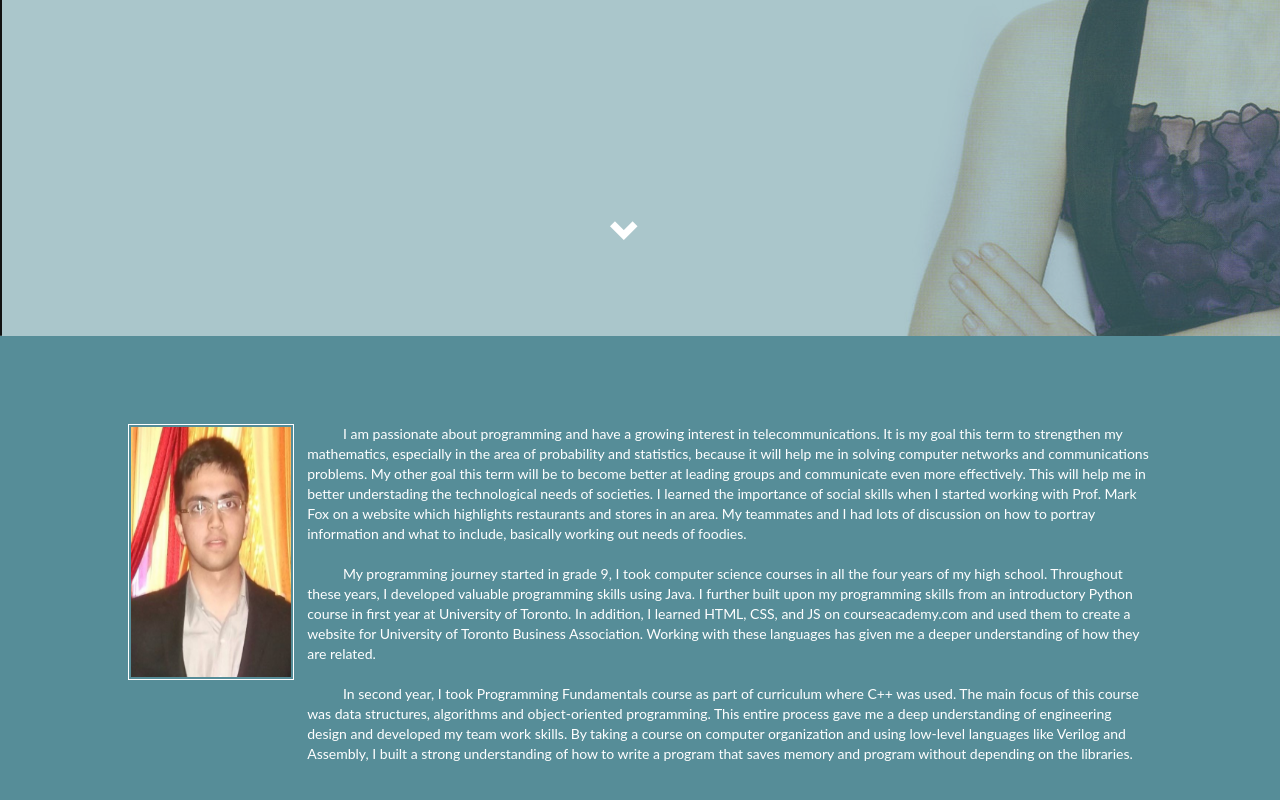
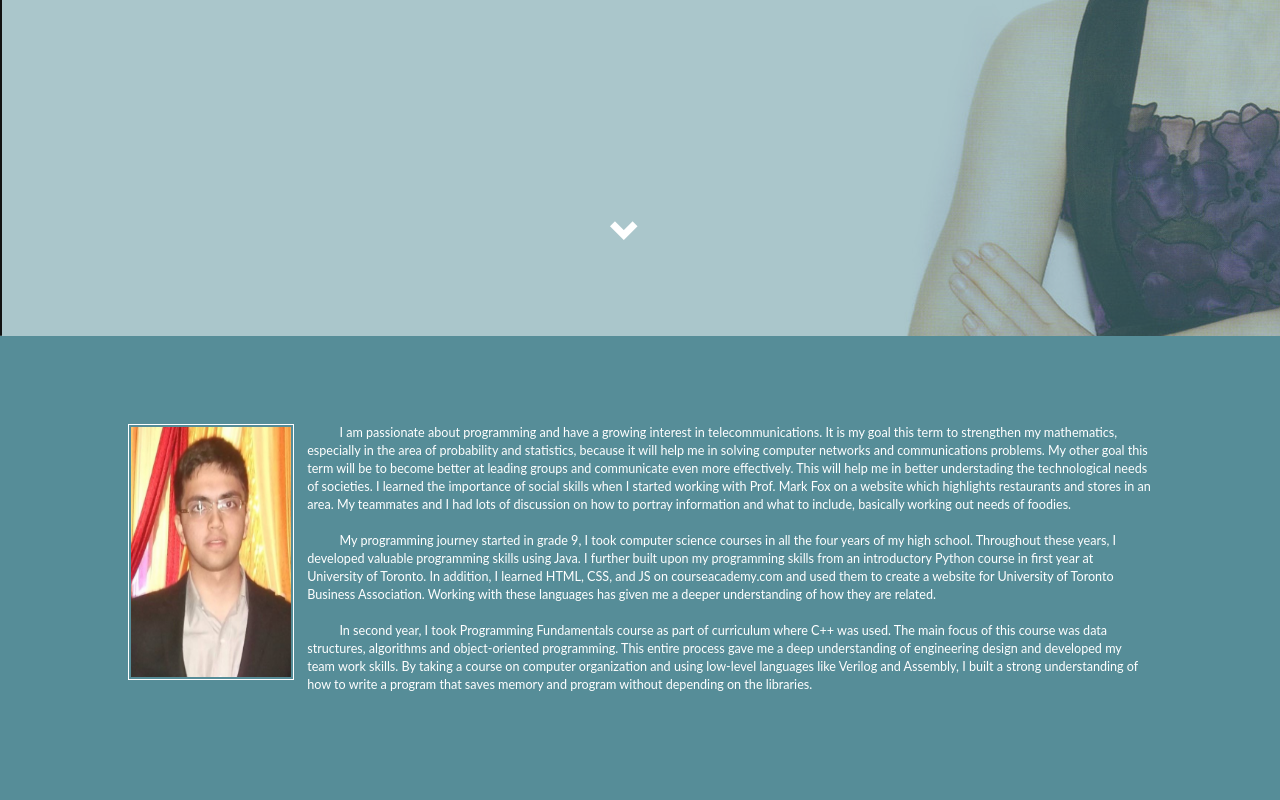
Before and after one commit to MImranAsghar/MImranAsghar.github.io, a website: page index.html in a window 1280 px wide. Shown: the part 464-1264 px from the top of the page. Drawn offline with Linux system fonts and the light colour scheme; files that its build step writes are made by us from their sources; files whose address does not match are found by name.

Commit message:
Update myCSS.css

```diff
--- a/myCSS.css
+++ b/myCSS.css
@@ -624,7 +624,7 @@ margin-left: auto;
 
  .text1{
 	position:absolute;
-	font-size: 100%;
+	font-size: 90%;
 	color: white;
 	font-weight:normal;
 	top:11%;
```
